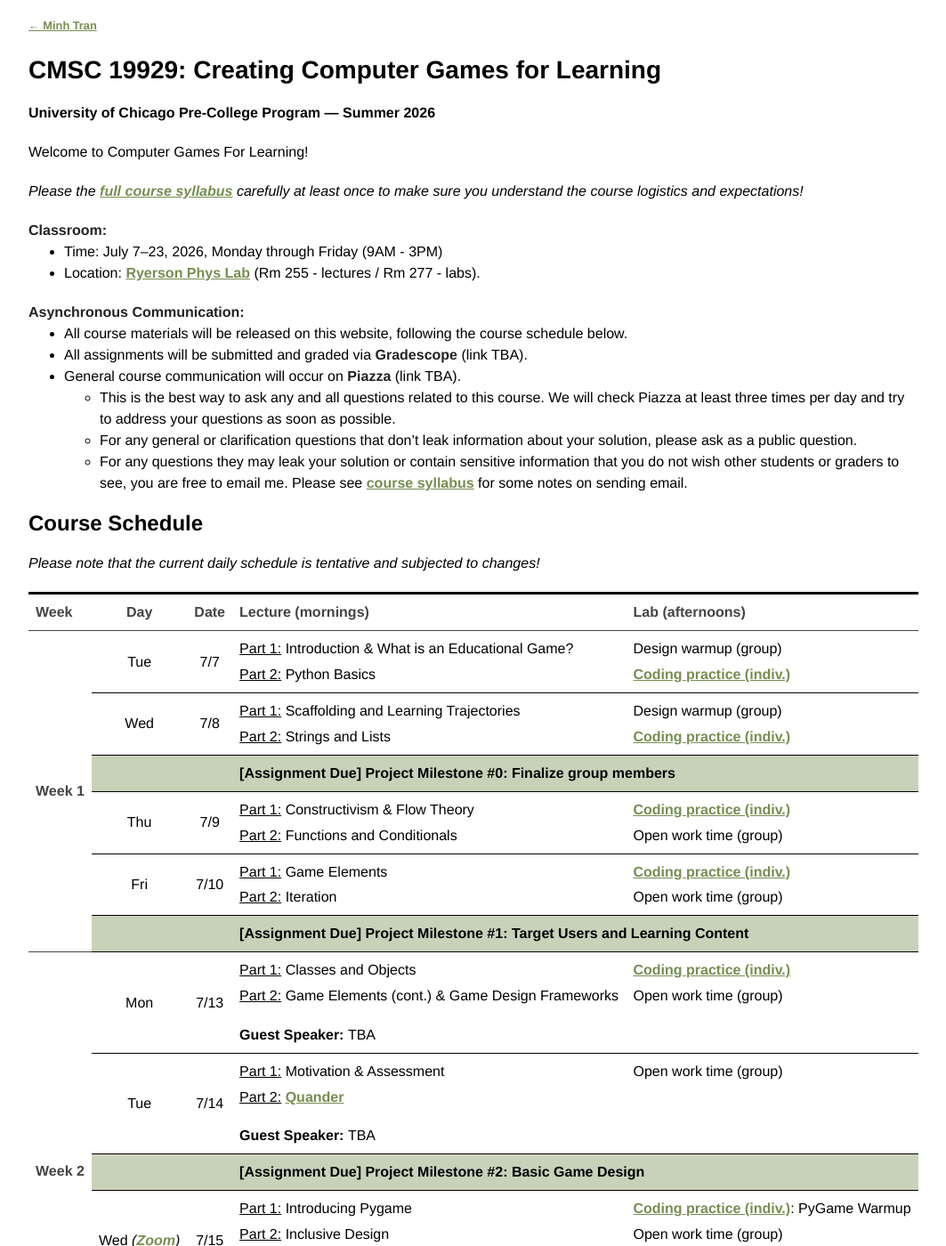
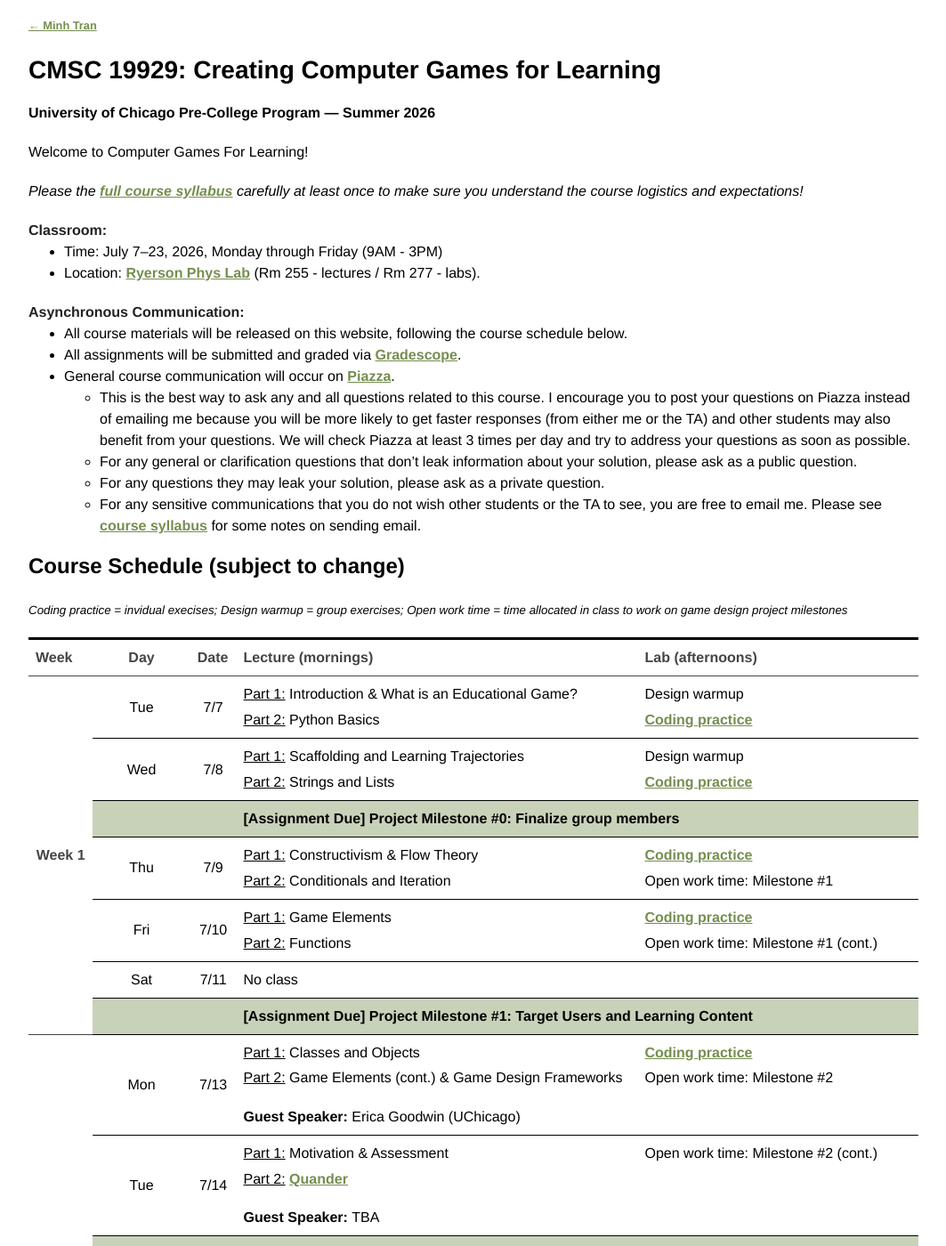
Before and after one commit to ngminhtran/ngminhtran.github.io, a Jekyll site: the page built from teaching/cgl/index.md, in a window 1280 px wide and 1400 px high. Shown: the whole window at 89% size, without its empty margins (108-1171 px from the left). Built offline with Jekyll 4.4.1, drawn with Linux system fonts in a browser that asks for light colours; some of the changed text lies outside the part shown.

Commit message:
formatting, general info update, added Gradescope and Piazza links

```diff
--- a/_data/cgl_schedule.yml
+++ b/_data/cgl_schedule.yml
@@ -3,20 +3,23 @@
     - day: "Tue"
       date: "7/7"
       lecture: "Part 1: Introduction & What is an Educational Game?; Part 2:  Python Basics"
-      lab: "Design warmup (group); [Coding practice (indiv.)](/assets/courses/csmc19929/1_variables_and_statements.zip)"
+      lab: "Design warmup; [Coding practice](/assets/courses/csmc19929/1basics.zip)"
     - day: "Wed"
       date: "7/8"
       lecture: "Part 1: Scaffolding and Learning Trajectories; Part 2: Strings and Lists"
-      lab: "Design warmup (group); [Coding practice (indiv.)](/assets/courses/csmc19929/2_strings_and_lists.zip)"
+      lab: "Design warmup; [Coding practice](/assets/courses/csmc19929/2strings_lists.zip)"
       assignment: "Project Milestone #0: Finalize group members"
     - day: "Thu"
       date: "7/9"
-      lecture: "Part 1: Constructivism & Flow Theory; Part 2: Functions and Conditionals"
-      lab: "[Coding practice (indiv.)](/assets/courses/csmc19929/3_functions_and_conditionals.zip); Open work time (group)"
+      lecture: "Part 1: Constructivism & Flow Theory; Part 2: Conditionals and Iteration"
+      lab: "[Coding practice](/assets/courses/csmc19929/3conditionals_iterations.zip); Open work time: Milestone #1"
     - day: "Fri"
       date: "7/10"
-      lecture: "Part 1: Game Elements; Part 2: Iteration"
-      lab: "[Coding practice (indiv.)](/assets/courses/csmc19929/4_iteration.zip); Open work time (group)"
+      lecture: "Part 1: Game Elements; Part 2: Functions"
+      lab: "[Coding practice](/assets/courses/csmc19929/4functions.zip); Open work time: Milestone #1 (cont.)"
+    - day: "Sat"
+      date: "7/11"
+      lecture: "No class"
       assignment: "Project Milestone #1: Target Users and Learning Content"
 
 - week: "Week 2"
@@ -24,46 +27,50 @@
     - day: "Mon"
       date: "7/13"
       lecture: "Part 1: Classes and Objects; Part 2: Game Elements (cont.) & Game Design Frameworks"
-      guest-speaker: "TBA"
-      lab: "[Coding practice (indiv.)](/assets/courses/csmc19929/5_classes_and_objects.zip); Open work time (group)"
+      guest-speaker: "Erica Goodwin (UChicago)"
+      lab: "[Coding practice](/assets/courses/csmc19929/5oop.zip); Open work time: Milestone #2"
     - day: "Tue"
       date: "7/14"
       lecture: "Part 1: Motivation & Assessment; Part 2: [Quander](https://www.canonlab.org/quander)"
       guest-speaker: "TBA"
-      lab: "Open work time (group)"
+      lab: "Open work time:  Milestone #2 (cont.)"
       assignment: "Project Milestone #2: Basic Game Design"
     - day: "Wed"
       date: "7/15"
       zoom: true
       lecture: "Part 1: Introducing Pygame; Part 2: Inclusive Design"
       guest-speaker: "Aayushi Dangol ([foundry10](https://www.foundry10.org/))"
-      lab: "[Coding practice (indiv.)](/assets/courses/csmc19929/6_pygame.zip): PyGame Warmup; Open work time (group)"
+      lab: "[Coding practice](/assets/courses/csmc19929/7pygame.zip): Pygame Warmup; Open work time: Milestone #3"
     - day: "Thu"
       date: "7/16"
       lecture: "Exploring Pygame"
-      lab: "[Coding practice (indiv.)](/assets/courses/csmc19929/6_pygame.zip): Bubble Pop; Open work time (group)"
+      lab: "[Coding practice](/assets/courses/csmc19929/7pygame.zip): Bubble Pop; Open work time: Milestone #3 (cont.)"
     - day: "Fri"
       date: "7/17"
       lecture: "(Students) --- Flash Talk and Peer Review Workshop"
       lab: "Field Trip: [UChicago Weston Game Lab](https://www.logancenter.uchicago.edu/mediaartsdesign/wgl)"
+    - day: "Sat"
+      date: "7/18"
+      lecture: "No class"
+      assignment: "Project Milestone #3: Final Game Design & MVP Implementation \"Contract\""
+
 
 - week: "Week 3"
   days:
     - day: "Mon"
       date: "7/20"
       lecture: "AI in Design and Education"
-      lab: "[Coding practice (indiv.)](/assets/courses/csmc19929/6_pygame.zip): Memory Tiles; Open work time (group)"
-      assignment: "Project Milestone #3: Final Game Design & MVP Implementation \"Contract\""
+      lab: "[Coding practice](/assets/courses/csmc19929/7pygame.zip): Memory Tiles; Open work time"
     - day: "Tue"
       date: "7/21"
       lecture: "AI in Games"
-      lab: "[Coding practice (indiv.)](/assets/courses/csmc19929/6_pygame.zip): Maze Navigator; Open work time (group)"
+      lab: "[Coding practice](/assets/courses/csmc19929/7pygame.zip): Maze Navigator; Open work time"
     - day: "Wed"
       date: "7/22"
       lecture: "(Students) --- Project Presentation (\"Final Exam\")"
-      lab: "Open work time (group)"
+      lab: "Open work time"
     - day: "Thu"
       date: "7/23"
       lecture: "(Movie Time!) --- TBA"
-      lab: "Open work time (group)"
+      lab: "Open work time"
       extra_credit: "Project Milestone #4: MVP Implementation"
--- a/teaching/cgl/index.md
+++ b/teaching/cgl/index.md
@@ -19,16 +19,17 @@ Welcome to Computer Games For Learning!
 
 **Asynchronous Communication:**
 - All course materials will be released on this website, following the course schedule below.
-- All assignments will be submitted and graded via **Gradescope** (link TBA).
-- General course communication will occur on **Piazza** (link TBA).
-	- This is the best way to ask any and all questions related to this course. We will check Piazza at least three times per day and try to address your questions as soon as possible.
+- All assignments will be submitted and graded via **[Gradescope](https://www.gradescope.com/courses/1334080)**.
+- General course communication will occur on **[Piazza](https://piazza.com/class/mr7af36z9ts360)**.
+	- This is the best way to ask any and all questions related to this course. I encourage you to post your questions on Piazza instead of emailing me because you will be more likely to get faster responses (from either me or the TA) and other students may also benefit from your questions. We will check Piazza at least 3 times per day and try to address your questions as soon as possible.
 	- For any general or clarification questions that don't leak information about your solution, please ask as a public question.
-	- For any questions they may leak your solution or contain sensitive information that you do not wish other students or graders to see, you are free to email me. Please see **[ course syllabus](/teaching/cgl/syllabus)** for some notes on sending email.
+	- For any questions they may leak your solution, please ask as a private question.
+	- For any sensitive communications that you do not wish other students or the TA to see, you are free to email me. Please see **[ course syllabus](/teaching/cgl/syllabus)** for some notes on sending email.
 
 
-## Course Schedule
+## Course Schedule (subject to change)
 
-*Please note that the current daily schedule is tentative and subjected to changes!*
+<sub>*Coding practice = invidual execises; Design warmup = group exercises; Open work time = time allocated in class to work on game design project milestones*</sub>
 
 {% include cgl_schedule.html %}
 
@@ -37,12 +38,11 @@ Welcome to Computer Games For Learning!
 | Milestone | Description | Due |
 |-----------|-------------|-----|
 | #0 *(Non-graded)* | Finalize group members | Wed 7/8 |
-| #1 | Target Users and Learning Content | Fri 7/10 |
+| #1 | Target Users and Learning Content | Sat 7/11 |
 | #2 | Basic Game Design | Tue 7/14 |
-| #3 | Final Game Design | Mon 7/20 |
+| #3 | Final Game Design | Sat 7/18 |
 | #4 *(Extra Credit)* | MVP Implementation | Thu 7/23 |
 
 ## Resources
 
-[Guide to Installing Python and PyCharm](https://web.stanford.edu/class/archive/cs/cs106a/cs106a.1268/resources/pycharm.html)
-* Follow the instructions for your operating system
+[Guide to Installing Python and PyCharm](https://web.stanford.edu/class/archive/cs/cs106a/cs106a.1268/resources/pycharm.html) (follow the instructions for your operating system)
```
Also changed, not shown: teaching/cgl/syllabus.md (+5 -4 lines), 2 other files.
